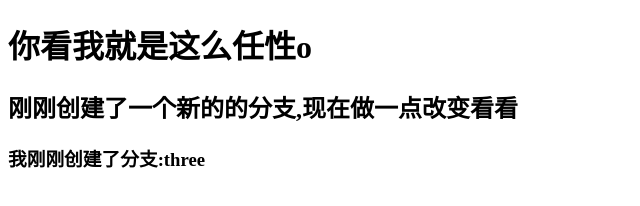
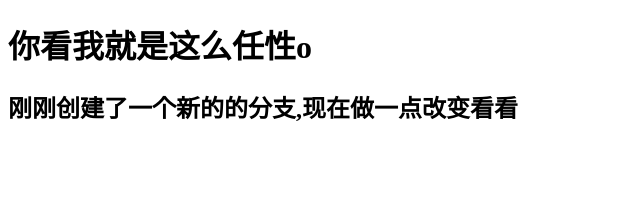
Before and after one commit to futureOfChen/learninggit, a website: page index.html in a window 1280 px wide. Shown: the whole page, without its empty margins (0-640 px from the left). Drawn offline with Linux system fonts and the light colour scheme.

Commit message:
11 delete the third line in the master branch

```diff
--- a/index.html
+++ b/index.html
@@ -9,6 +9,6 @@
 <body>
     <h1>你看我就是这么任性o</h1>
     <h2>刚刚创建了一个新的的分支,现在做一点改变看看</h2>
-    <h3>我刚刚创建了分支:three  </h3>
+
 </body>
 </html>
```
